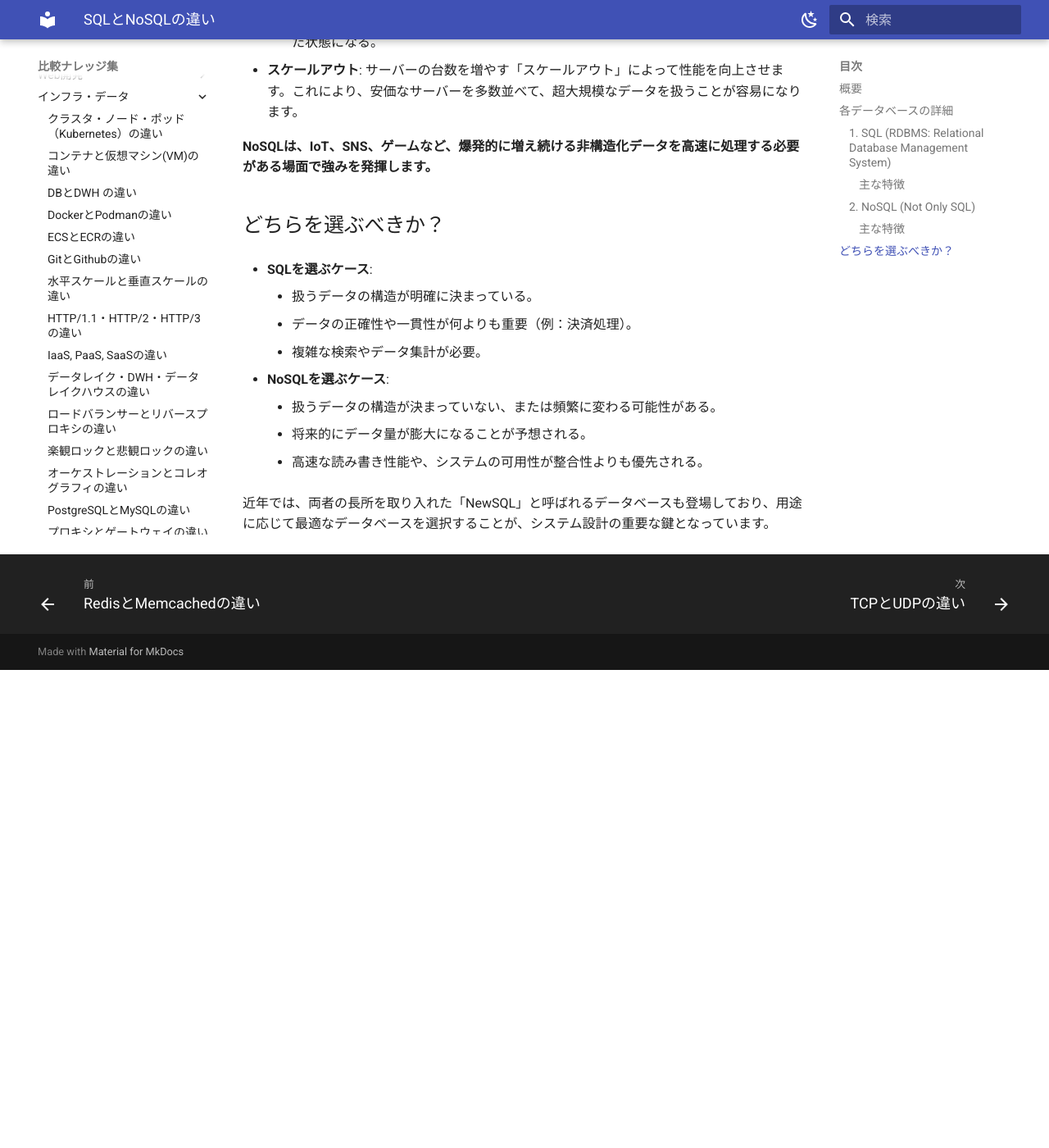
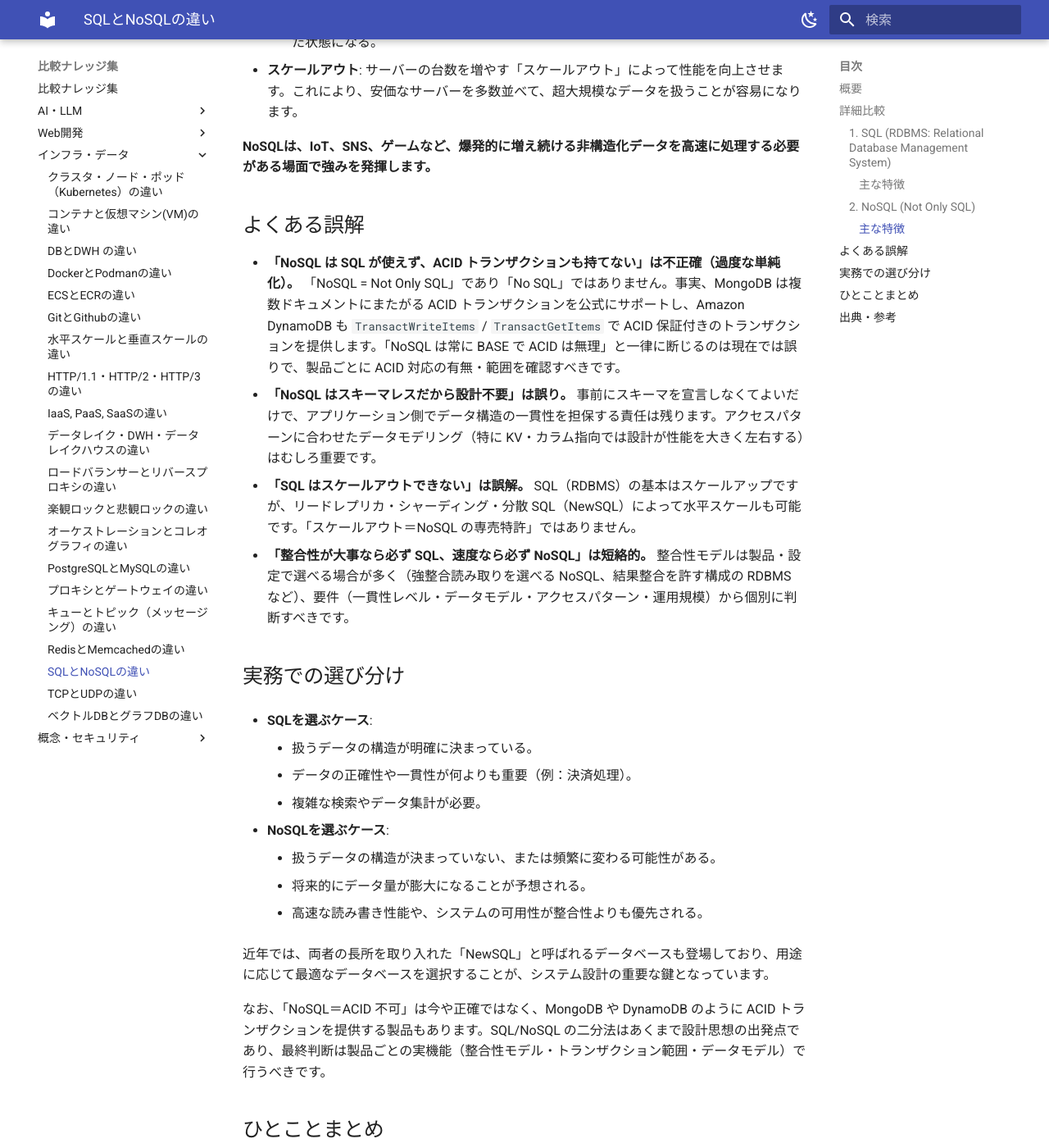
Before and after one commit to tomomira/comparisons, an MkDocs documentation site: the page built from docs/infra-data/sql-vs-nosql.md, in a window 1280 px wide and 1400 px high, scrolled down 2323 px. Shown: the whole window at 82% size. Built offline with MkDocs 1.6.1 and Material for MkDocs 9.7.7, drawn with Linux system fonts in a browser that asks for light colours; before the commit the page ends 3140 px from its top, so only the background shows below that; some of the changed text lies outside the part shown.

Commit message:
qa(existing): 底上げ＋factcheck sql-vs-nosql
Co-Authored-By: Claude Opus 4.7 (1M context) <noreply@anthropic.com>

```diff
--- a/docs/infra-data/sql-vs-nosql.md
+++ b/docs/infra-data/sql-vs-nosql.md
@@ -26,7 +26,7 @@ freshness: stable
 
 ---
 
-## 各データベースの詳細
+## 詳細比較
 
 ### 1. SQL (RDBMS: Relational Database Management System)
 
@@ -70,7 +70,14 @@ NoSQLデータベースは、リレーショナルモデルに縛られず、様
 
 **NoSQLは、IoT、SNS、ゲームなど、爆発的に増え続ける非構造化データを高速に処理する必要がある場面で強みを発揮します。**
 
-## どちらを選ぶべきか？
+## よくある誤解
+
+- **「NoSQL は SQL が使えず、ACID トランザクションも持てない」は不正確（過度な単純化）。** 「NoSQL = Not Only SQL」であり「No SQL」ではありません。事実、MongoDB は複数ドキュメントにまたがる ACID トランザクションを公式にサポートし、Amazon DynamoDB も `TransactWriteItems` / `TransactGetItems` で ACID 保証付きのトランザクションを提供します。「NoSQL は常に BASE で ACID は無理」と一律に断じるのは現在では誤りで、製品ごとに ACID 対応の有無・範囲を確認すべきです。
+- **「NoSQL はスキーマレスだから設計不要」は誤り。** 事前にスキーマを宣言しなくてよいだけで、アプリケーション側でデータ構造の一貫性を担保する責任は残ります。アクセスパターンに合わせたデータモデリング（特に KV・カラム指向では設計が性能を大きく左右する）はむしろ重要です。
+- **「SQL はスケールアウトできない」は誤解。** SQL（RDBMS）の基本はスケールアップですが、リードレプリカ・シャーディング・分散 SQL（NewSQL）によって水平スケールも可能です。「スケールアウト＝NoSQL の専売特許」ではありません。
+- **「整合性が大事なら必ず SQL、速度なら必ず NoSQL」は短絡的。** 整合性モデルは製品・設定で選べる場合が多く（強整合読み取りを選べる NoSQL、結果整合を許す構成の RDBMS など）、要件（一貫性レベル・データモデル・アクセスパターン・運用規模）から個別に判断すべきです。
+
+## 実務での選び分け
 
 - **SQLを選ぶケース**:
     - 扱うデータの構造が明確に決まっている。
@@ -83,3 +90,16 @@ NoSQLデータベースは、リレーショナルモデルに縛られず、様
     - 高速な読み書き性能や、システムの可用性が整合性よりも優先される。
 
 近年では、両者の長所を取り入れた「NewSQL」と呼ばれるデータベースも登場しており、用途に応じて最適なデータベースを選択することが、システム設計の重要な鍵となっています。
+
+なお、「NoSQL＝ACID 不可」は今や正確ではなく、MongoDB や DynamoDB のように ACID トランザクションを提供する製品もあります。SQL/NoSQL の二分法はあくまで設計思想の出発点であり、最終判断は製品ごとの実機能（整合性モデル・トランザクション範囲・データモデル）で行うべきです。
+
+## ひとことまとめ
+
+SQL（RDBMS）はリレーショナルモデルと厳格なスキーマ、ACID による強い整合性を軸に「正確さ」を、NoSQL は多様なデータモデルとスキーマ柔軟性、スケールアウトを軸に「拡張性」を重視する設計思想です。ただし「NoSQL＝ACID 不可」は過度な単純化で、要件は製品ごとの実機能（整合性レベル・トランザクション範囲・データモデル）で見極めます。
+
+## 出典・参考
+
+- [ACID Transactions — MongoDB](https://www.mongodb.com/resources/basics/databases/acid-transactions) — 代表的なドキュメント型 NoSQL である MongoDB がシャードクラスタ含め複数ドキュメントの ACID トランザクションを公式サポートすると明記（「NoSQL＝ACID 不可」が単純化である根拠）
+- [Amazon DynamoDB Transactions — AWS 公式ドキュメント](https://docs.aws.amazon.com/amazondynamodb/latest/developerguide/transaction-apis.html) — KV/ドキュメント型 NoSQL の DynamoDB が `TransactWriteItems`/`TransactGetItems` で all-or-nothing の ACID 保証トランザクションを提供すると明記
+- [SQL — ISO/IEC 9075（Wikipedia 概説）](https://en.wikipedia.org/wiki/SQL) — SQL がリレーショナルデータベース向けに国際標準化（ISO/IEC 9075）された問い合わせ言語であることの参照
+- [BASE / 結果整合性と CAP 定理（Eventual consistency — Wikipedia）](https://en.wikipedia.org/wiki/Eventual_consistency) — BASE（Basically Available, Soft state, Eventually consistent）と結果整合性の定義の参照
```
Also changed, not shown: other parts of docs/infra-data/sql-vs-nosql.md (+2 -2 lines).
